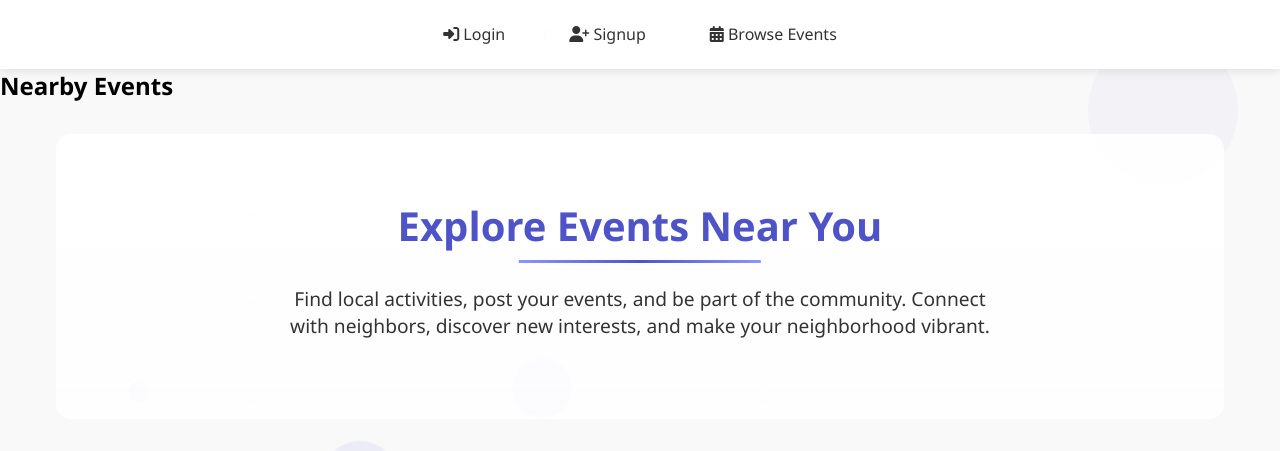
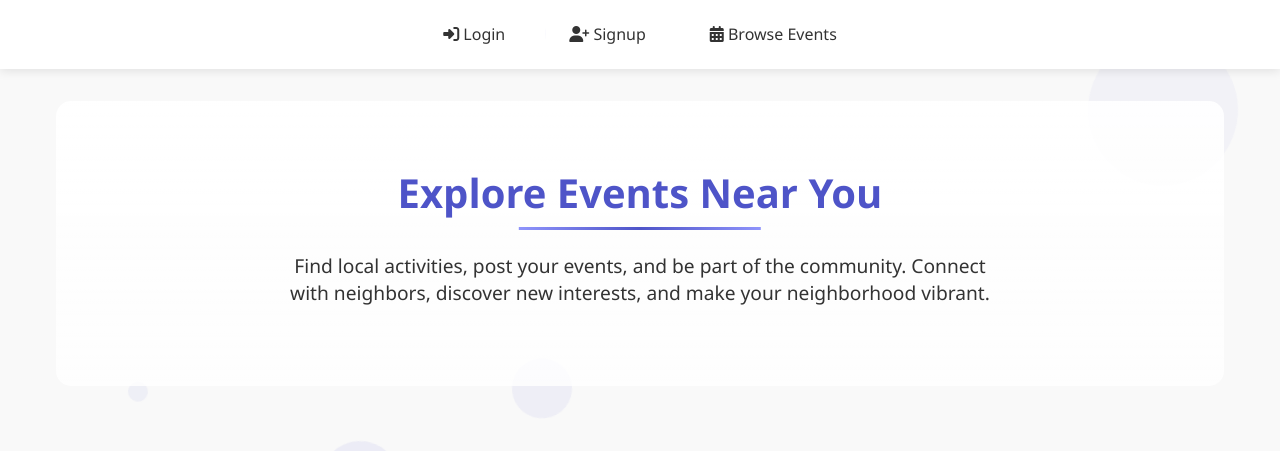
Before and after one commit to Siddharth11Roy/PULSE, a Flask app: page / in a window 1280 px wide; the page is wider, and only the part inside the window is pictured. Shown: the part 165-616 px from the top of that part. Run offline with Flask 3, Linux system fonts and the light colour scheme; some libraries are stand-ins or nearby versions.

Commit message:
Update index.html

```diff
--- a/community-pulse/app/templates/index.html
+++ b/community-pulse/app/templates/index.html
@@ -739,7 +739,7 @@
         <a href="/signup" class="nav-link"><i class="fas fa-user-plus"></i> Signup</a>
         <a href="/events" class="nav-link"><i class="fas fa-calendar-alt"></i> Browse Events</a>
     </nav>
-    <h2>Nearby Events</h2>
+    <!-- <h2>Nearby Events</h2> -->
     <!-- <div id="nearby-events">Fetching events near you...</div> -->
 
     <script src="{{ url_for('static', filename='js/location.js') }}"></script>
```
